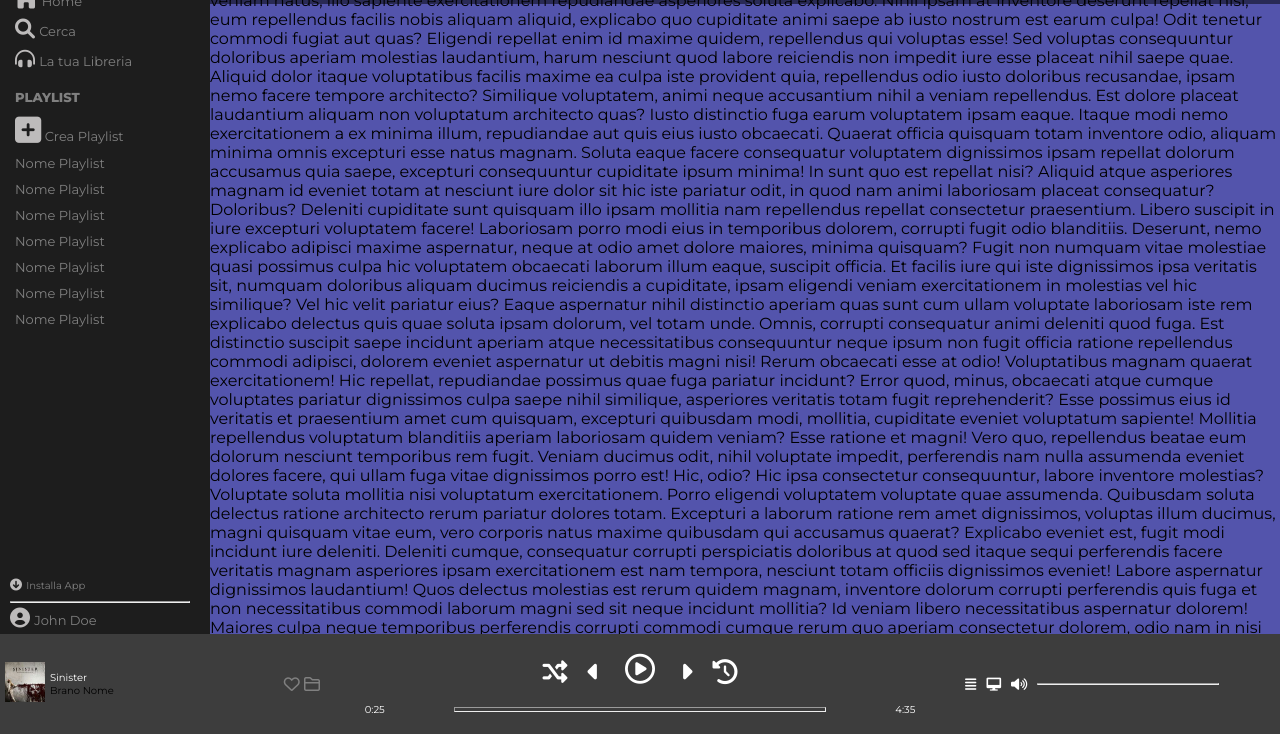
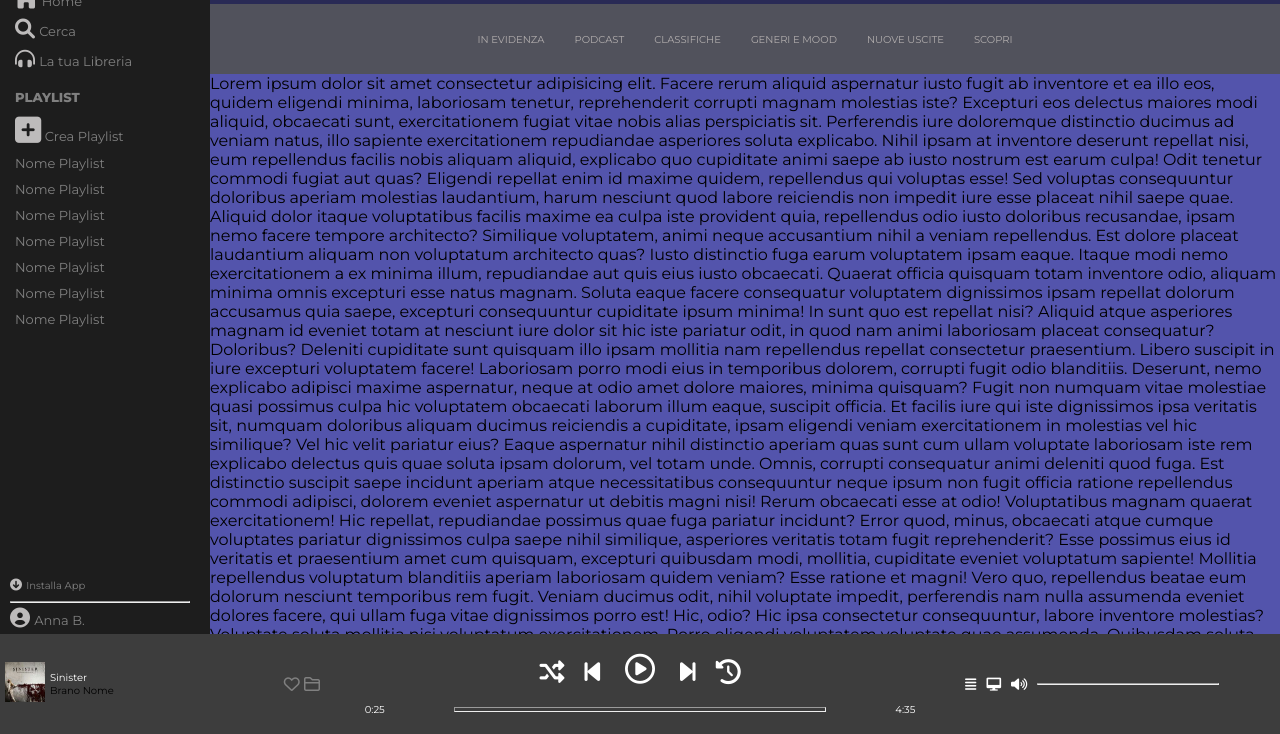
Before and after one commit to AnnaStark0/html-css-spotifyweb, a plain HTML site: page index-new.html in a window 1280 px wide. Shown: the part 66-800 px from the top of the page. Drawn offline with Linux system fonts and the light colour scheme.

Commit message:
Nav Centrale

```diff
--- a/css/style-new.css
+++ b/css/style-new.css
@@ -52,44 +52,31 @@ main {
     align-items: center;
 }
 
-
-
-
 .logo-small img {
     width: 35px;
     color: white;
     padding-top: 10px;
     padding-bottom: 10px;
-
 }
 
 .logo img {
     display: none;
 }
 
-
-
 .nav-icone i {
     font-size: 20px;
     color: rgb(189, 187, 187);
-
     padding-top: 5px;
     padding-bottom: 5px;
-
 }
 
 .nav-text {
     display: none;
 }
 
-
-
-
-
 .nav-playlist {
     display: none;
 }
-
 
 
 
@@ -104,8 +91,7 @@ main {
     padding-bottom: 5px;
 }
 
-
-.nav-bottom .fa-arrow-circle-down  {
+.nav-bottom .fa-arrow-circle-down {
     font-size: 12px;
     color: rgb(189, 187, 187);
 
@@ -121,13 +107,10 @@ main {
     display: none;
 }
 
-.nav-bottom .fa-user-circle  {
+.nav-bottom .fa-user-circle {
     font-size: 20px;
     color: rgb(189, 187, 187);
-
     padding-top: 5px;
-
-
 }
 
 
@@ -145,13 +128,15 @@ main {
     overflow: auto;
 }
 
+
+/*UPGRADE*/
 .upgrade {
     height: 70px;
     width: 100%;
     background-color: rgba(0, 0, 0, 0.5);
 
     position: fixed;
-    top:0;
+    top: 0;
     right: 0;
     z-index: 2;
     text-align: right;
@@ -172,7 +157,35 @@ main {
 
 }
 
+/*---Contenuto---*/
 
+/*--NAV--*/
+
+nav {
+    height: 70px;
+    width: 100%;
+
+    /*background-color: rgb(123, 133, 177);*/
+
+    background-color: rgb(81, 82, 92);
+
+    text-transform: uppercase;
+
+    display: flex;
+    flex-wrap: wrap;
+    justify-content: center;
+    align-items: center;
+
+    /*font-weight: bold;*/
+
+    margin-top: 70px;
+}
+
+nav span {
+    padding: 10px 15px;
+    font-size: 10px;
+    color: rgb(177, 173, 173);
+}
 
 
 /*---FOOTER---*/
@@ -203,6 +216,7 @@ footer {
     justify-content: flex-start;
     align-items: center;
 }
+
 .sinister img {
     width: 50px;
     padding-left: 5px;
@@ -239,7 +253,7 @@ font-size: 10px;
 .fcolumnup {
     height: 50%;
     width: 100%;
-    background-color:rgb(61, 61, 61);
+    background-color: rgb(61, 61, 61);
 
     display: flex;
     justify-content: center;
@@ -266,7 +280,7 @@ font-size: 10px;
 
 
 
-.fcolumndown  {
+.fcolumndown {
     height: 50%;
     width: 100%;
     background-color: rgb(61, 61, 61);
@@ -284,7 +298,8 @@ font-size: 10px;
 
 .timeline hr {
     color: white;
-height: 5px; }
+    height: 5px;
+}
 
 .time {
     font-size: 10px;
@@ -323,6 +338,7 @@ height: 5px; }
 .volume {
     width: 60%;
 }
+
 .volume hr {
 
     color: white;
@@ -403,13 +419,13 @@ height: 5px; }
     .nav-text {
         display: inline-block;
 
-    color:grey;
+        color: grey;
         font-size: 13px;
     }
 
     .nav-textsmall {
         display: inline-block;
-    color:grey;
+        color: grey;
         font-size: 10px;
     }
 
@@ -423,7 +439,7 @@ height: 5px; }
         margin-top: 15px;
         margin-bottom: 10px;
 
-     color:grey;
+        color: grey;
         font-size: 13px;
     }
 
--- a/index-new.html
+++ b/index-new.html
@@ -108,7 +108,7 @@
                 <div>
                     <i class="fas fa-user-circle"></i>
 
-                    <span class="nav-text"> John Doe </span>
+                    <span class="nav-text"> Anna B. </span>
                 </div>
 
             </div>
@@ -136,6 +136,18 @@
 
 
             <!--CONTENUTO-->
+
+            <nav>
+
+                <span>in evidenza</span>
+                <span>podcast</span>
+                <span>classifiche</span>
+                <span>generi e mood</span>
+                <span>nuove uscite</span>
+                <span>scopri</span>
+
+            </nav>
+
             <p>
                 Lorem ipsum dolor sit amet consectetur adipisicing elit. Facere rerum aliquid aspernatur iusto fugit ab
                 inventore et ea illo eos, quidem eligendi minima, laboriosam tenetur, reprehenderit corrupti magnam
@@ -481,11 +493,11 @@
 
                 <i class="fas fa-random"></i>
 
-                <i class="fas fa-caret-left"></i>
+                <i class="fas fa-step-backward"></i>
 
                 <i class="far fa-play-circle"></i>
 
-                <i class="fas fa-caret-right"></i>
+                <i class="fas fa-step-forward"></i>
 
                 <i class="fas fa-history"></i>
 
```
Lines whose indentation alone changed are shown as unchanged.
